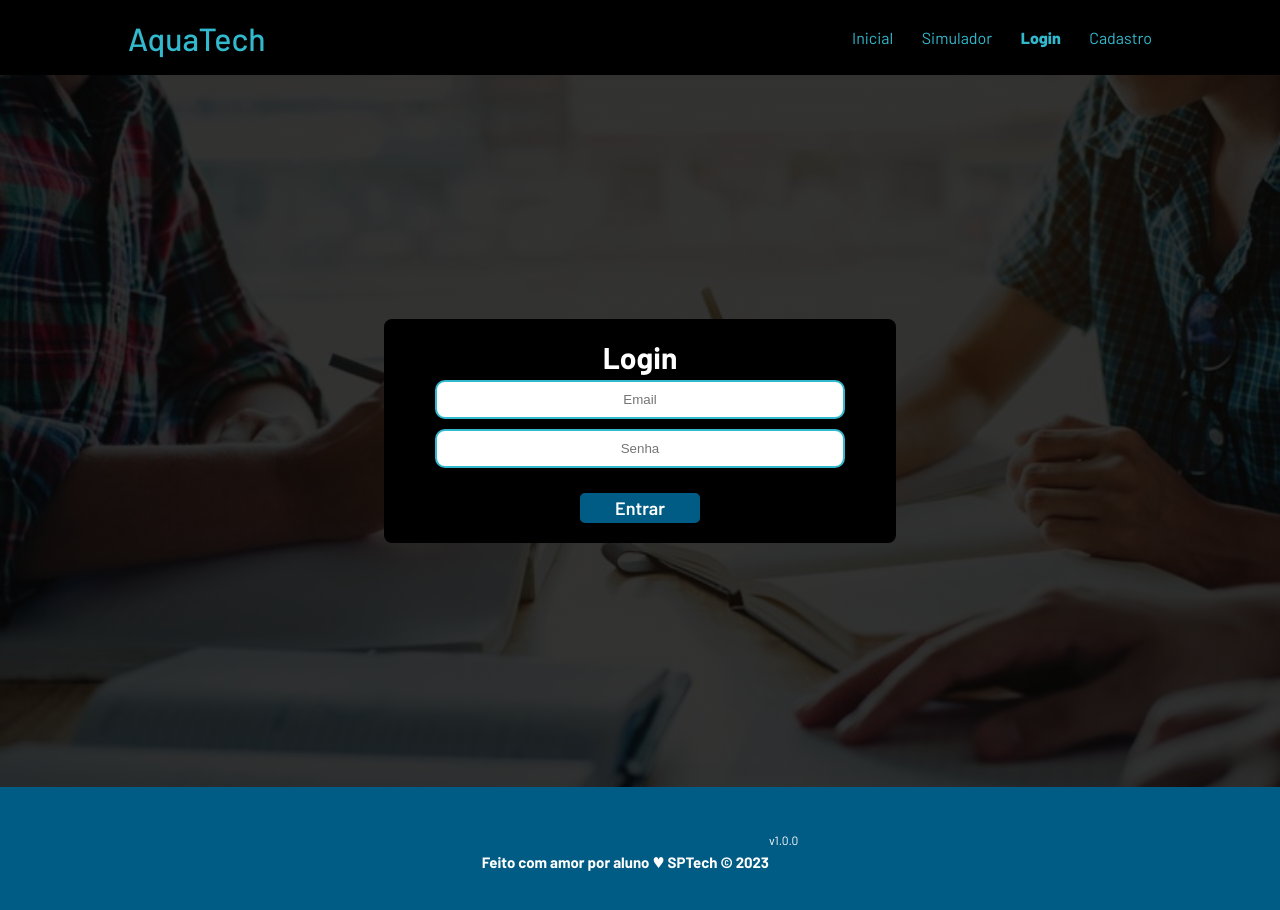
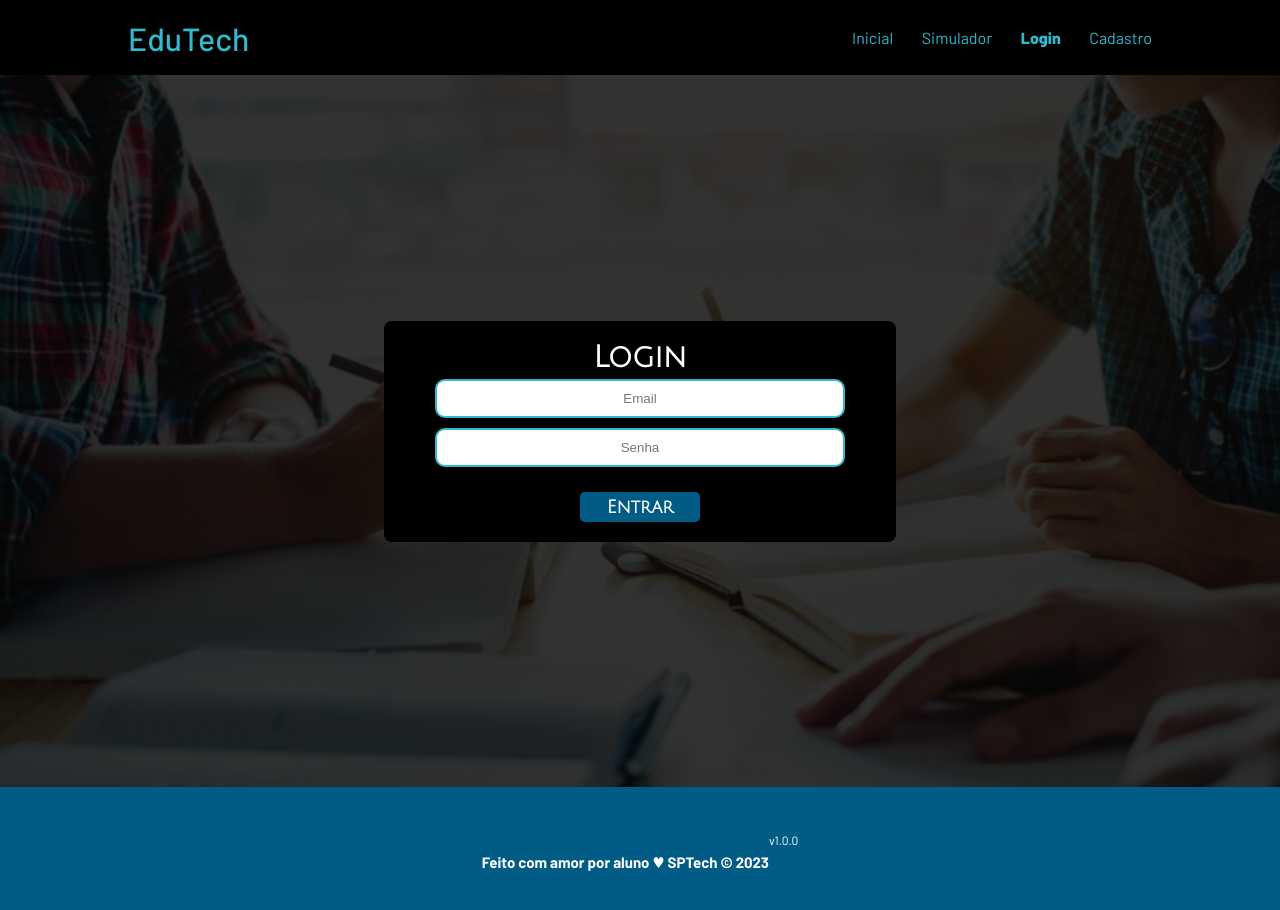
Before and after one commit to livianegrini-sptech/EduTech-SP2, a website: page web-data-viz/public/login.html in a window 1280 px wide. Drawn offline with Linux system fonts and the light colour scheme.

Commit message:
DER finalizado

```diff
--- a/web-data-viz/public/css/estilo.css
+++ b/web-data-viz/public/css/estilo.css
@@ -1,4 +1,13 @@
 @import url('https://fonts.googleapis.com/css2?family=Barlow:ital,wght@0,100;0,200;0,300;0,400;0,500;0,600;0,700;0,800;0,900;1,100;1,200;1,300;1,400;1,500;1,600;1,700;1,800;1,900&display=swap');
+@import url('https://fonts.googleapis.com/css2?family=Julius+Sans+One&display=swap');
+
+
+.julius-sans-one-regular {
+  font-family: "Julius Sans One", sans-serif;
+  font-weight: 400;
+  font-style: normal;
+}
+
 
 body {
   margin: 0;
@@ -176,6 +185,7 @@ body {
 .card h2 {
   margin: 0;
   font-size: 30px;
+  font-family:"Julius Sans One", sans-serif;
 }
 
 .formulario {
@@ -217,7 +227,7 @@ body {
 
 .botao {
   cursor: pointer;
-  font-family: "Barlow", sans-serif;
+  font-family: "Julius Sans One", sans-serif;
   border: 0;
   border-radius: 5px;
   font-weight: 600;
--- a/web-data-viz/public/login.html
+++ b/web-data-viz/public/login.html
@@ -21,7 +21,7 @@
 
     <div class="header">
         <div class="container">
-            <h1 class="titulo">AquaTech</h1>
+            <h1 class="titulo">EduTech</h1>
             <ul class="navbar">
                 <li>
                     <a href="index.html">Inicial</a>
```
Also changed, not shown: web-data-viz/public/index.html (+1 -1 lines), 3 other files.
